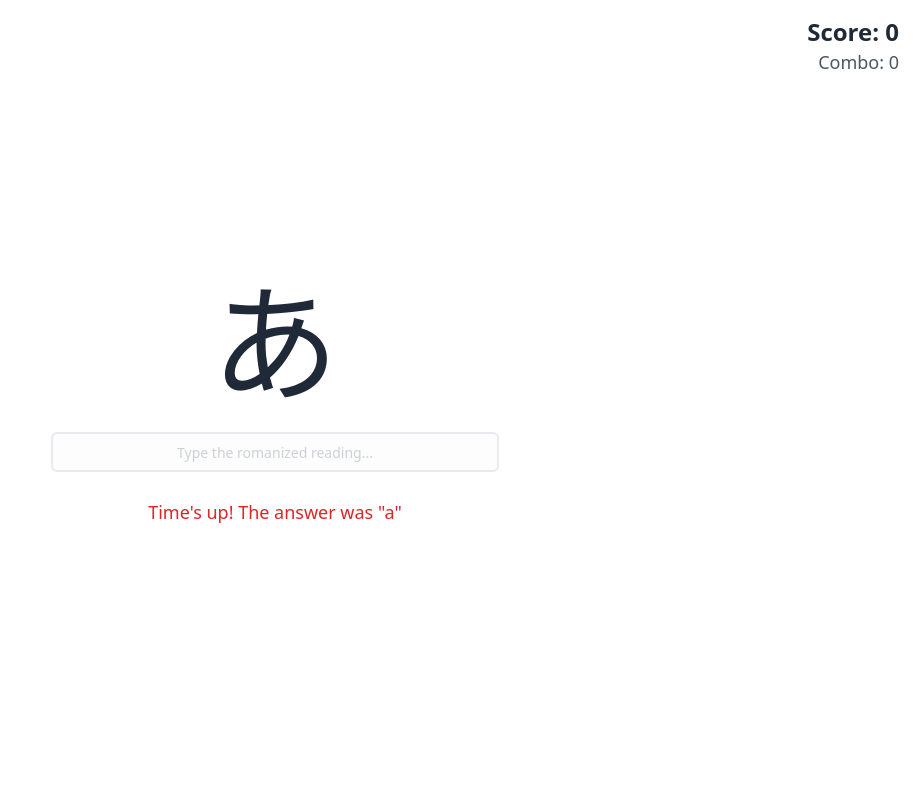
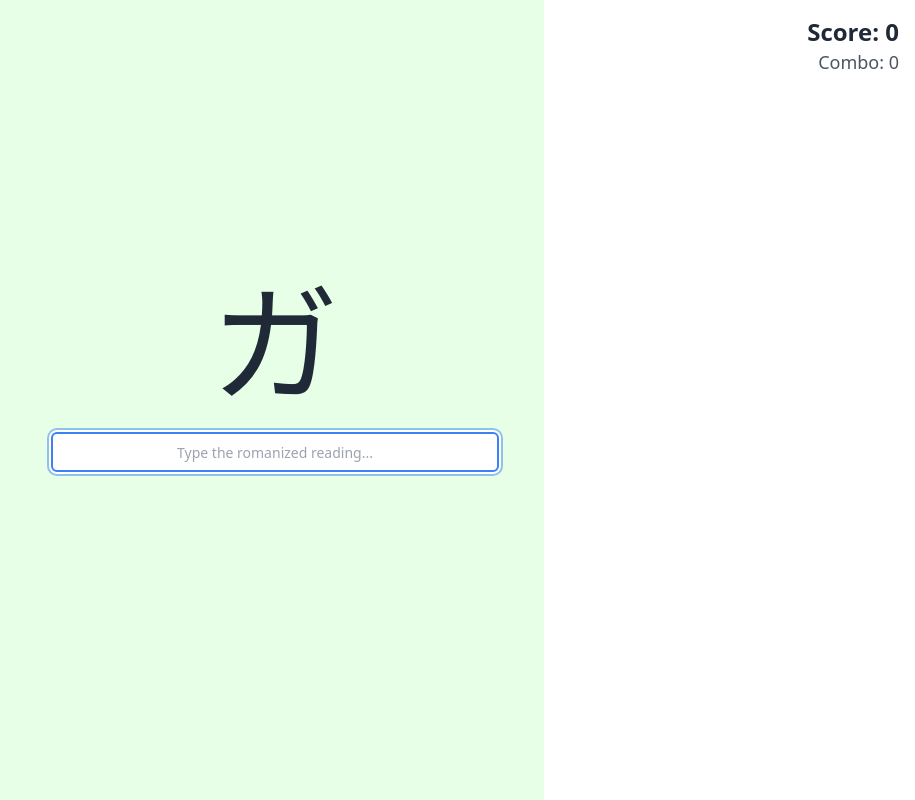
Before and after one commit to emily-li/rote-rush, a React (Vite) app: page / in a window 1280 px wide. Shown: the whole page, without its empty margins (365-1280 px from the left). Built offline with nearby package versions, Linux system fonts and the light colour scheme.

Commit message:
Avoid disabling input as it changes the focus

```diff
--- a/src/components/gameModes/simpleQuiz/CharacterInput.tsx
+++ b/src/components/gameModes/simpleQuiz/CharacterInput.tsx
@@ -5,10 +5,8 @@ import type { PracticeCharacter } from '@/lib/characterLoading';
 interface CharacterInputProps {
   currentChar: PracticeCharacter;
   userInput: string;
-  isInputValid: boolean;
   isWrongAnswer: boolean;
   timeLeftMs: number;
-  feedback: string;
   onInputChange: (e: React.ChangeEvent<HTMLInputElement>) => void;
   onKeyDown: (e: React.KeyboardEvent<HTMLInputElement>) => void;
 }
@@ -16,10 +14,7 @@ interface CharacterInputProps {
 export function CharacterInput({
   currentChar,
   userInput,
-  isInputValid,
   isWrongAnswer,
-  timeLeftMs,
-  feedback,
   onInputChange,
   onKeyDown,
 }: CharacterInputProps) {
@@ -35,26 +30,22 @@ export function CharacterInput({
           value={userInput}
           onChange={onInputChange}
           onKeyDown={onKeyDown}
-          placeholder="Type the romanized reading..."
+          placeholder={userInput || 'Type the romanized reading...'}
           className={`border-2 py-4 text-center text-xl transition-colors focus:ring-0 ${
-            !isInputValid
+            isWrongAnswer
               ? 'border-red-500 bg-red-50 text-red-600'
               : 'border-gray-300 focus:border-blue-500'
             }`}
           autoFocus
-          disabled={timeLeftMs === 0 || isWrongAnswer}
         />
       </div>
 
       <div className="mt-6 flex h-8 items-center justify-center">
-        {feedback && (
-          <div
-            className={`text-lg font-medium
-            ${feedback.includes('Correct') ? 'text-green-600' : 'text-red-600'}`}
-          >
-            {feedback}
-          </div>
-        )}
+        <div
+          className={`text-lg font-medium ${isWrongAnswer ? 'text-red-600' : 'text-green-600'}`}
+        >
+          {isWrongAnswer ? currentChar.validAnswers[0] : ''}
+        </div>
       </div>
     </>
   );
--- a/src/components/gameModes/simpleQuiz/SimpleQuizMode.tsx
+++ b/src/components/gameModes/simpleQuiz/SimpleQuizMode.tsx
@@ -19,10 +19,8 @@ function SimpleQuizMode() {
         <CharacterInput
           currentChar={quizState.currentChar}
           userInput={quizState.userInput}
-          isInputValid={quizState.isInputValid}
           isWrongAnswer={quizState.isWrongAnswer}
           timeLeftMs={quizState.timeLeftMs}
-          feedback={quizState.feedback}
           onInputChange={quizState.handleInputChange}
           onKeyDown={quizState.handleKeyPress}
         />
--- a/src/components/gameModes/simpleQuiz/useQuizGame.ts
+++ b/src/components/gameModes/simpleQuiz/useQuizGame.ts
@@ -57,7 +57,7 @@ export function useQuizGame(): UseQuizGameState {
     });
 
   const handleTimeout = useCallback(() => {
-    setFeedback(`Time's up! The answer was "${currentChar.validAnswers[0]}"`);
+    setFeedback(`${currentChar.validAnswers[0]}`);
     setCombo(0);
     setIsInputDisabled(true);
     showTimeoutAndProceed();
```
